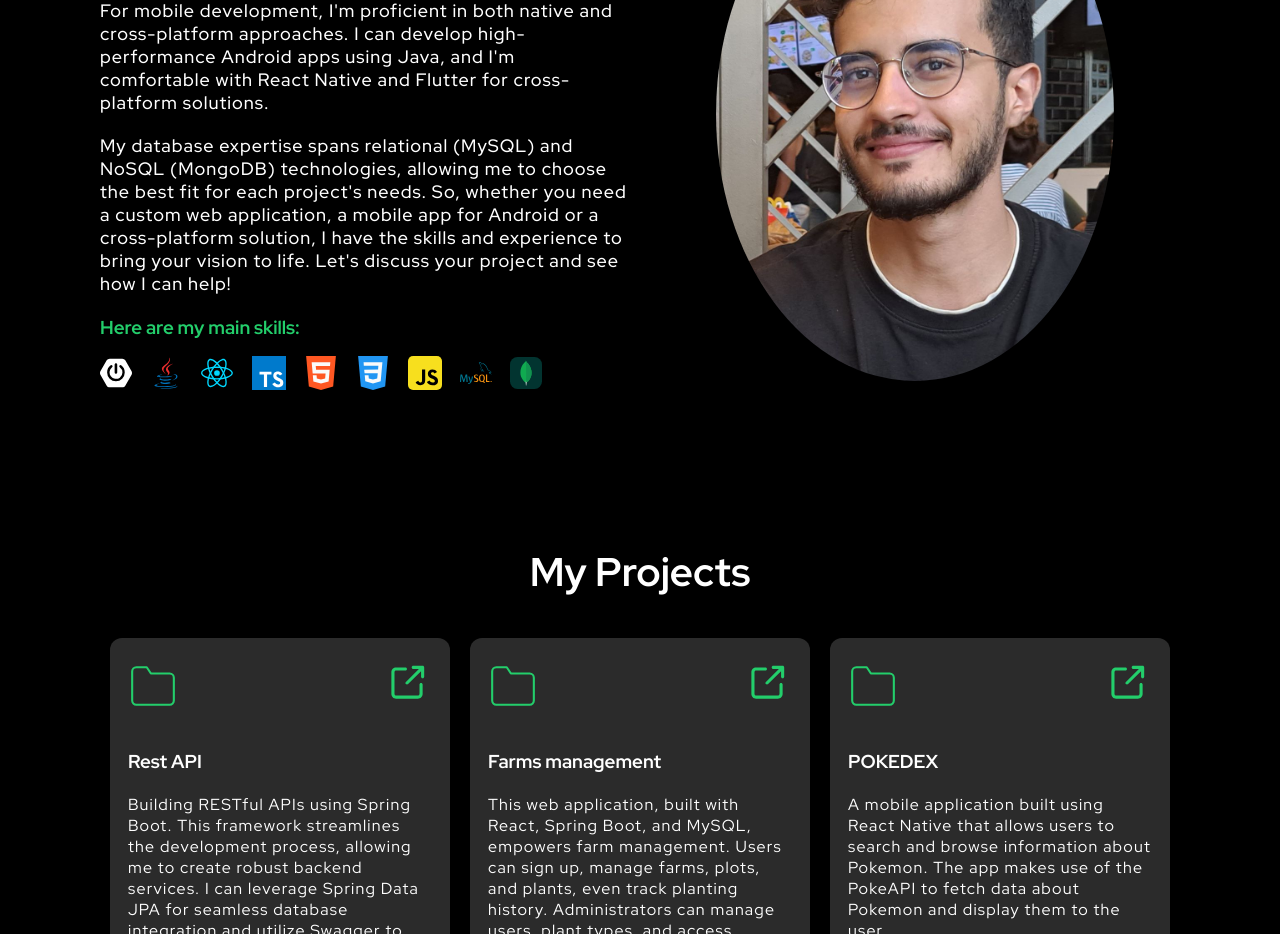
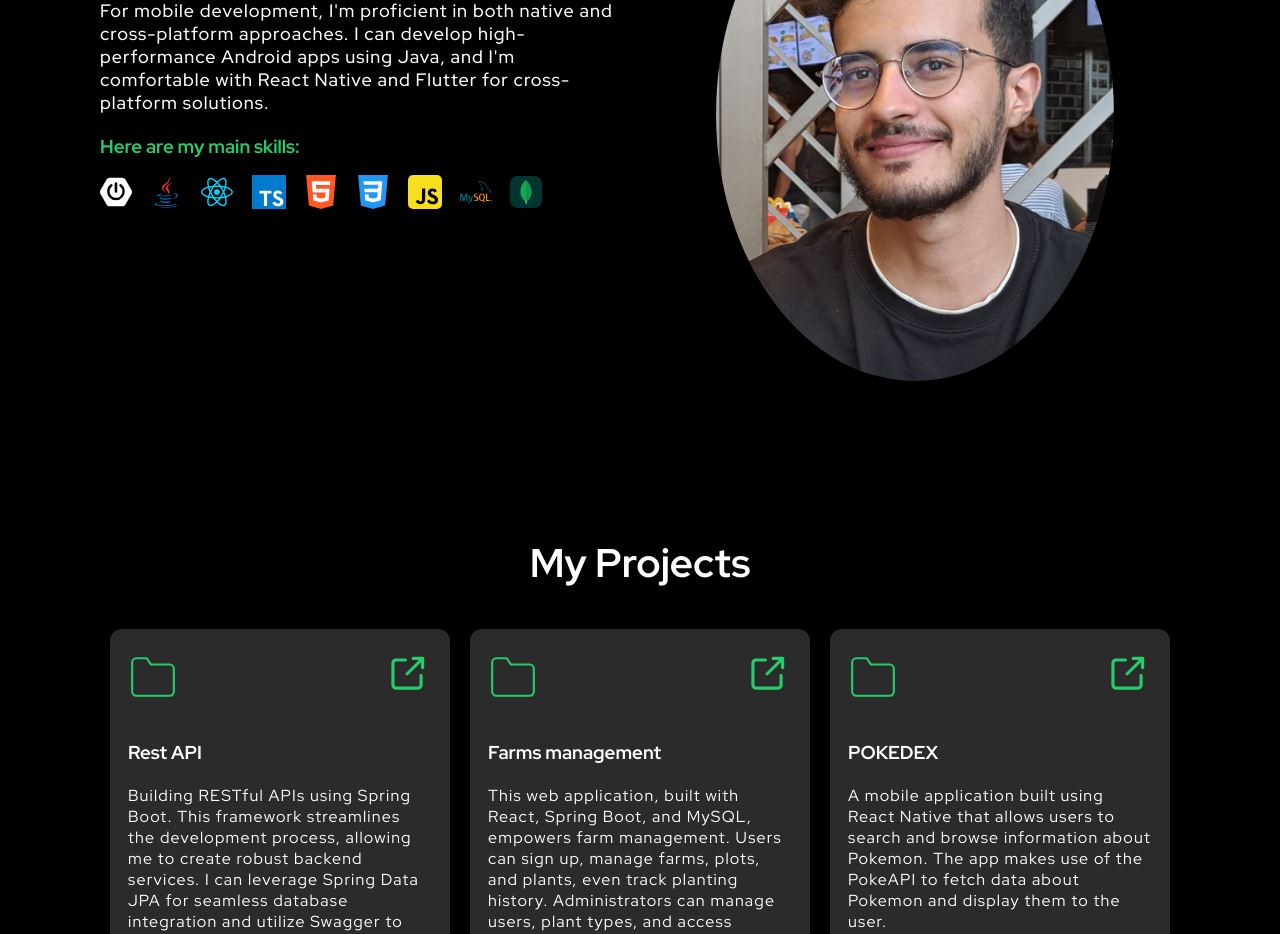
Before and after one commit to Ghaziyassine/Portfolio, a React (Create React App) app: page / in a window 1280 px wide. Shown: the part 1060-1994 px from the top of the page. Built offline with nearby package versions, Linux system fonts and the light colour scheme.

Commit message:
CV CANVA

```diff
--- a/src/components/About/About.tsx
+++ b/src/components/About/About.tsx
@@ -28,11 +28,7 @@ export function About() {
             For mobile development, I'm proficient in both native and cross-platform approaches. I can develop high-performance Android apps using Java, and I'm comfortable with React Native and Flutter for cross-platform solutions.
           </p>
         </ScrollAnimation>
-        <ScrollAnimation animateIn="fadeInLeft" delay={0.3 * 1000}>
-          <p>
-            My database expertise spans relational (MySQL) and NoSQL (MongoDB) technologies, allowing me to choose the best fit for each project's needs.
-            So, whether you need a custom web application, a mobile app for Android or a cross-platform solution, I have the skills and experience to bring your vision to life. Let's discuss your project and see how I can help!            </p>
-        </ScrollAnimation>
+
 
         <ScrollAnimation animateIn="fadeInRight" delay={0.4 * 1000}>
           <h3>Here are my main skills:</h3>
```
Also changed, not shown: 1 other file (tests, documents, lock files or other folders).
